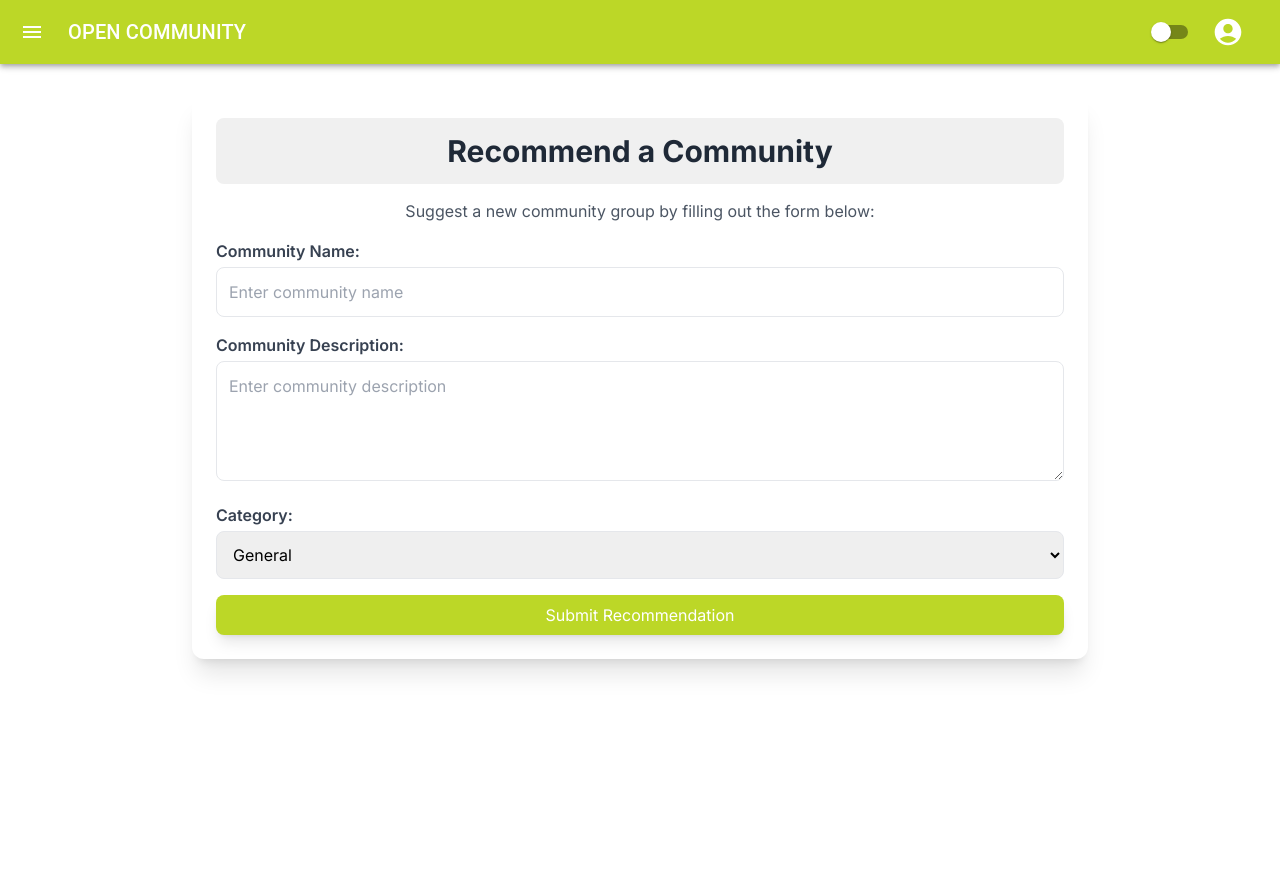
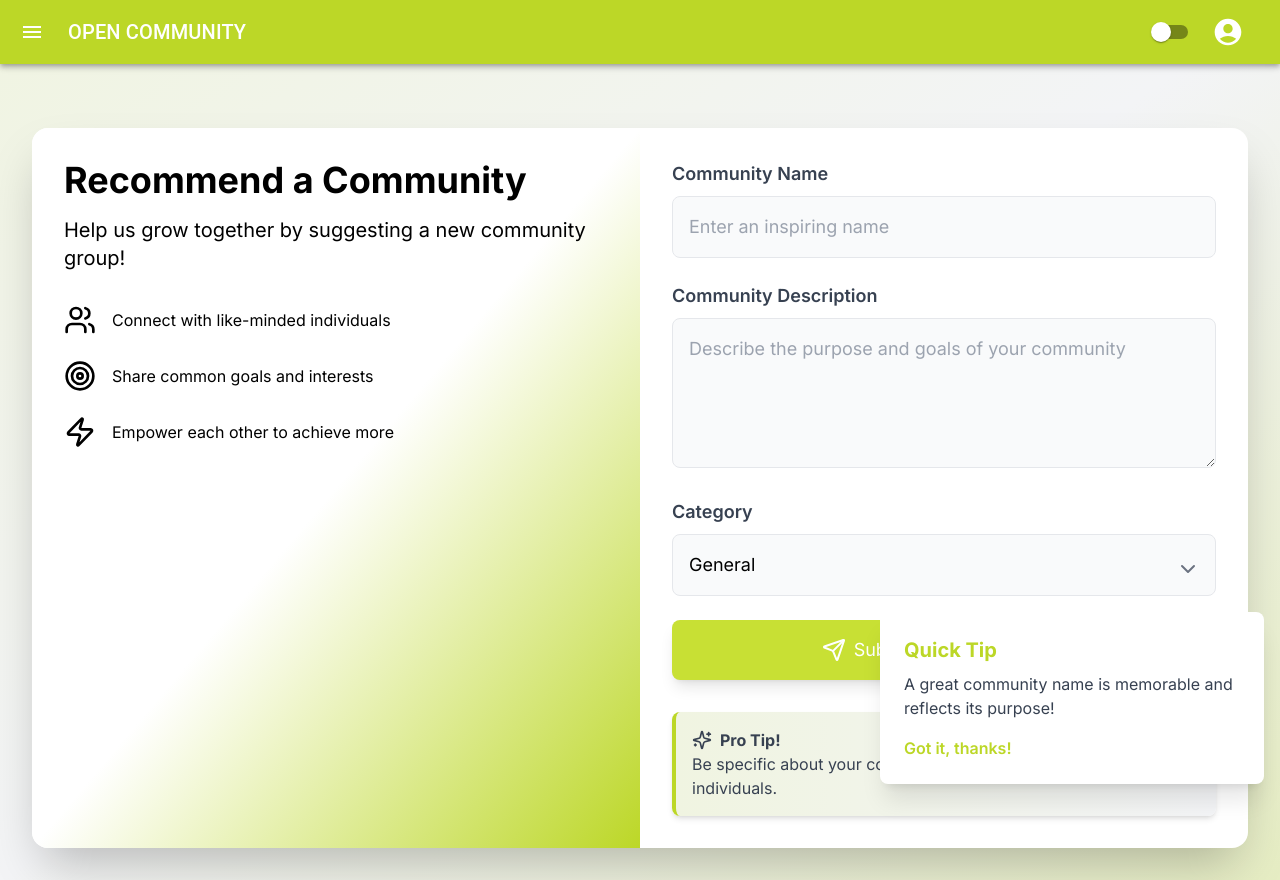
Before and after one commit to tshepo-ncube/OpenCommunity2.0, a Next.js app: page /Recommendations in a window 1280 px wide. Before the commit the page ends 800 px from the top, so only its background shows below. Built offline with nearby package versions, Linux system fonts and the light colour scheme.

Commit message:
submit recomm ux and ui

```diff
--- a/app/Recommendations/page.tsx
+++ b/app/Recommendations/page.tsx
@@ -3,8 +3,15 @@ import React, { useState, useEffect } from "react";
 import Header from "../_Components/header";
 import { toast, Toaster } from "react-hot-toast";
 import RecommendationDB from "@/database/community/recommendation";
-import { motion } from "framer-motion"; // For smooth animations
-import Confetti from "react-confetti"; // Import react-confetti
+import { motion, AnimatePresence } from "framer-motion";
+import Confetti from "react-confetti";
+import { ChevronDown, Send, Sparkles, Users, Target, Zap } from "lucide-react";
+
+const Alert: React.FC<{ children: React.ReactNode }> = ({ children }) => (
+  <div className="bg-gradient-to-r from-[#f0f4e1] to-gray-100 border-l-4 border-[#bcd727] text-gray-700 p-4 rounded-lg shadow-md">
+    {children}
+  </div>
+);
 
 const CommunityRecommendationPage: React.FC = () => {
   const [communityName, setCommunityName] = useState<string>("");
@@ -12,8 +19,9 @@ const CommunityRecommendationPage: React.FC = () => {
   const [category, setCategory] = useState<string>("general");
   const [showConfetti, setShowConfetti] = useState<boolean>(false);
   const [windowSize, setWindowSize] = useState({ width: 0, height: 0 });
+  const [isSubmitting, setIsSubmitting] = useState<boolean>(false);
+  const [showTip, setShowTip] = useState<boolean>(false);
 
-  // Set window size on mount
   useEffect(() => {
     const updateWindowSize = () => {
       setWindowSize({
@@ -22,18 +30,15 @@ const CommunityRecommendationPage: React.FC = () => {
       });
     };
 
-    // Initialize size on mount
     updateWindowSize();
-
-    // Add event listener to update size on window resize
     window.addEventListener("resize", updateWindowSize);
-
-    // Clean up listener on component unmount
+    setTimeout(() => setShowTip(true), 3000);
     return () => window.removeEventListener("resize", updateWindowSize);
   }, []);
 
   const handleSubmit = async (e: React.FormEvent<HTMLFormElement>) => {
     e.preventDefault();
+    setIsSubmitting(true);
     try {
       const userEmail = localStorage.getItem("Email");
       if (!userEmail) {
@@ -51,132 +56,203 @@ const CommunityRecommendationPage: React.FC = () => {
 
       toast.success("Your community recommendation has been submitted!");
       setShowConfetti(true);
-
-      // Stop confetti after 5 seconds
       setTimeout(() => setShowConfetti(false), 5000);
     } catch (error) {
       console.error("Error submitting recommendation:", error);
       toast.error("Failed to submit recommendation. Please try again.");
+    } finally {
+      setIsSubmitting(false);
     }
   };
 
+  const formVariants = {
+    hidden: { opacity: 0 },
+    visible: {
+      opacity: 1,
+      transition: {
+        staggerChildren: 0.1,
+      },
+    },
+  };
+
+  const itemVariants = {
+    hidden: { opacity: 0, y: 20 },
+    visible: { opacity: 1, y: 0 },
+  };
+
   return (
-    <>
+    <div className="min-h-screen bg-gradient-to-br from-[#f0f4e1] via-gray-100 to-[#e6edc3]">
       <Header />
-      <Toaster
-        position="bottom-right"
-        reverseOrder={false}
-        toastOptions={{
-          style: {
-            border: "1px solid #4CAF50",
-            padding: "16px",
-            color: "#333",
-          },
-        }}
-      />
-      {/* Confetti animation */}
+      <Toaster position="bottom-right" reverseOrder={false} />
+
       {showConfetti && (
         <Confetti width={windowSize.width} height={windowSize.height} />
       )}
 
       <motion.div
-        initial={{ opacity: 0, scale: 0.95 }}
-        animate={{ opacity: 1, scale: 1 }}
-        transition={{ duration: 0.5, ease: "easeOut" }}
-        className="max-w-4xl mx-auto p-6 bg-white rounded-xl shadow-xl mt-4"
+        initial="hidden"
+        animate="visible"
+        variants={formVariants}
+        className="max-w-7xl mx-auto p-8 mt-8"
       >
-        <div className="banner-header">
-          <h1 className="text-3xl font-bold text-center text-gray-800">
+        <div className="bg-white rounded-2xl shadow-2xl overflow-hidden">
+          <div className="md:flex">
+            {/* Left column */}
+            <div className="md:w-1/2 p-8 bg-gradient-to-br from-white via-white 60% to-[#bcd727] text-black">
+              <motion.h1
+                variants={itemVariants}
+                className="text-4xl font-bold mb-4"
+              >
                 Recommend a Community
-          </h1>
+              </motion.h1>
+              <motion.p variants={itemVariants} className="text-xl mb-8">
+                Help us grow together by suggesting a new community group!
+              </motion.p>
+              <motion.div variants={itemVariants} className="space-y-6">
+                <div className="flex items-center">
+                  <Users className="w-8 h-8 mr-4" />
+                  <p>Connect with like-minded individuals</p>
                 </div>
-        <p className="text-center text-gray-600 text-md mb-4">
-          Suggest a new community group by filling out the form below:
-        </p>
-        <form onSubmit={handleSubmit} className="flex flex-col gap-4">
-          <motion.div
-            whileHover={{ scale: 1.02 }}
-            whileFocus={{ scale: 1.02 }}
-            className="text-left"
-          >
+                <div className="flex items-center">
+                  <Target className="w-8 h-8 mr-4" />
+                  <p>Share common goals and interests</p>
+                </div>
+                <div className="flex items-center">
+                  <Zap className="w-8 h-8 mr-4" />
+                  <p>Empower each other to achieve more</p>
+                </div>
+              </motion.div>
+            </div>
+
+            {/* Right column */}
+            <div className="md:w-1/2 p-8">
+              <form onSubmit={handleSubmit} className="space-y-6">
+                <motion.div variants={itemVariants}>
                   <label
                     htmlFor="communityName"
-              className="block text-md font-semibold text-gray-700 mb-1"
+                    className="block text-lg font-semibold text-gray-700 mb-2"
                   >
-              Community Name:
+                    Community Name
                   </label>
                   <input
                     type="text"
                     id="communityName"
                     value={communityName}
                     onChange={(e) => setCommunityName(e.target.value)}
-              placeholder="Enter community name"
+                    placeholder="Enter an inspiring name"
                     required
-              className="w-full p-3 text-md border rounded-lg focus:outline-none focus:ring-2 focus:ring-blue-400 transition-all duration-300"
+                    className="w-full p-4 text-lg border rounded-lg focus:outline-none focus:ring-2 focus:ring-[#bcd727] transition-all duration-300 bg-gray-50"
                   />
                 </motion.div>
-          <motion.div
-            whileHover={{ scale: 1.02 }}
-            whileFocus={{ scale: 1.02 }}
-            className="text-left"
-          >
+
+                <motion.div variants={itemVariants}>
                   <label
                     htmlFor="description"
-              className="block text-md font-semibold text-gray-700 mb-1"
+                    className="block text-lg font-semibold text-gray-700 mb-2"
                   >
-              Community Description:
+                    Community Description
                   </label>
                   <textarea
                     id="description"
                     value={description}
                     onChange={(e) => setDescription(e.target.value)}
-              placeholder="Enter community description"
+                    placeholder="Describe the purpose and goals of your community"
                     required
-              className="w-full p-3 text-md border rounded-lg focus:outline-none focus:ring-2 focus:ring-blue-400 min-h-[120px] transition-all duration-300"
+                    className="w-full p-4 text-lg border rounded-lg focus:outline-none focus:ring-2 focus:ring-[#bcd727] min-h-[150px] transition-all duration-300 bg-gray-50"
                   />
                 </motion.div>
-          <motion.div
-            whileHover={{ scale: 1.02 }}
-            whileFocus={{ scale: 1.02 }}
-            className="text-left"
-          >
+
+                <motion.div variants={itemVariants} className="relative">
                   <label
                     htmlFor="category"
-              className="block text-md font-semibold text-gray-700 mb-1"
+                    className="block text-lg font-semibold text-gray-700 mb-2"
                   >
-              Category:
+                    Category
                   </label>
                   <select
                     id="category"
                     value={category}
                     onChange={(e) => setCategory(e.target.value)}
-              className="w-full p-3 text-md border rounded-lg focus:outline-none focus:ring-2 focus:ring-blue-400 transition-all duration-300"
+                    className="w-full p-4 text-lg border rounded-lg focus:outline-none focus:ring-2 focus:ring-[#bcd727] transition-all duration-300 bg-gray-50 appearance-none"
                   >
                     <option value="general">General</option>
                     <option value="Sports">Sports</option>
                     <option value="Social">Social</option>
                     <option value="Development">Development</option>
                   </select>
+                  <ChevronDown className="absolute right-4 top-[60%] text-gray-500 pointer-events-none" />
                 </motion.div>
+
                 <motion.button
+                  variants={itemVariants}
                   whileHover={{ scale: 1.05 }}
-            className="bg-[#bcd727] text-white py-2 px-4 text-md rounded-lg shadow-lg transition-shadow hover:shadow-2xl focus:outline-none focus:ring-2 focus:ring-[#a0b920]"
+                  whileTap={{ scale: 0.95 }}
+                  className={`w-full bg-[#c8e034] text-white py-4 px-6 text-lg rounded-lg shadow-lg transition-all duration-300 flex items-center justify-center space-x-2 ${
+                    isSubmitting
+                      ? "opacity-75 cursor-not-allowed"
+                      : "hover:shadow-xl"
+                  }`}
                   type="submit"
+                  disabled={isSubmitting}
                 >
-            Submit Recommendation
+                  {isSubmitting ? (
+                    <>
+                      <div className="animate-spin rounded-full h-6 w-6 border-b-2 border-white"></div>
+                      <span>Submitting...</span>
+                    </>
+                  ) : (
+                    <>
+                      <Send className="w-6 h-6" />
+                      <span>Submit Recommendation</span>
+                    </>
+                  )}
                 </motion.button>
               </form>
+
+              <motion.div
+                initial={{ opacity: 0 }}
+                animate={{ opacity: 1 }}
+                transition={{ delay: 0.5 }}
+                className="mt-8"
+              >
+                <Alert>
+                  <div className="flex items-center">
+                    <Sparkles className="h-5 w-5 mr-2" />
+                    <span className="font-bold">Pro Tip!</span>
+                  </div>
+                  <p>
+                    Be specific about your community's goals to attract
+                    like-minded individuals.
+                  </p>
+                </Alert>
+              </motion.div>
+            </div>
+          </div>
+        </div>
       </motion.div>
 
-      <style jsx>{`
-        .banner-header {
-          background-color: #f0f0f0; /* Light grey background */
-          padding: 15px;
-          border-radius: 8px;
-          margin-bottom: 15px;
-        }
-      `}</style>
-    </>
+      <AnimatePresence>
+        {showTip && (
+          <motion.div
+            initial={{ opacity: 0, y: 50 }}
+            animate={{ opacity: 1, y: 0 }}
+            exit={{ opacity: 0, y: 50 }}
+            className="fixed bottom-4 right-4 bg-white p-6 rounded-lg shadow-xl max-w-sm"
+          >
+            <h3 className="font-bold text-xl mb-2 text-[#bcd727]">Quick Tip</h3>
+            <p className="text-gray-700">
+              A great community name is memorable and reflects its purpose!
+            </p>
+            <button
+              onClick={() => setShowTip(false)}
+              className="mt-4 text-[#bcd727] hover:text-[#a8c122] font-semibold"
+            >
+              Got it, thanks!
+            </button>
+          </motion.div>
+        )}
+      </AnimatePresence>
+    </div>
   );
 };
 
--- a/package.json
+++ b/package.json
@@ -29,6 +29,7 @@
     "firebase": "^10.11.0",
     "framer-motion": "^11.5.4",
     "leaflet": "^1.9.4",
+    "lucide-react": "^0.441.0",
     "mapbox-gl": "^3.5.1",
     "moment": "^2.30.1",
     "next": "^14.2.8",
```
Also changed, not shown: 1 other file (tests, documents, lock files or other folders). Lines whose indentation alone changed are shown as unchanged.
